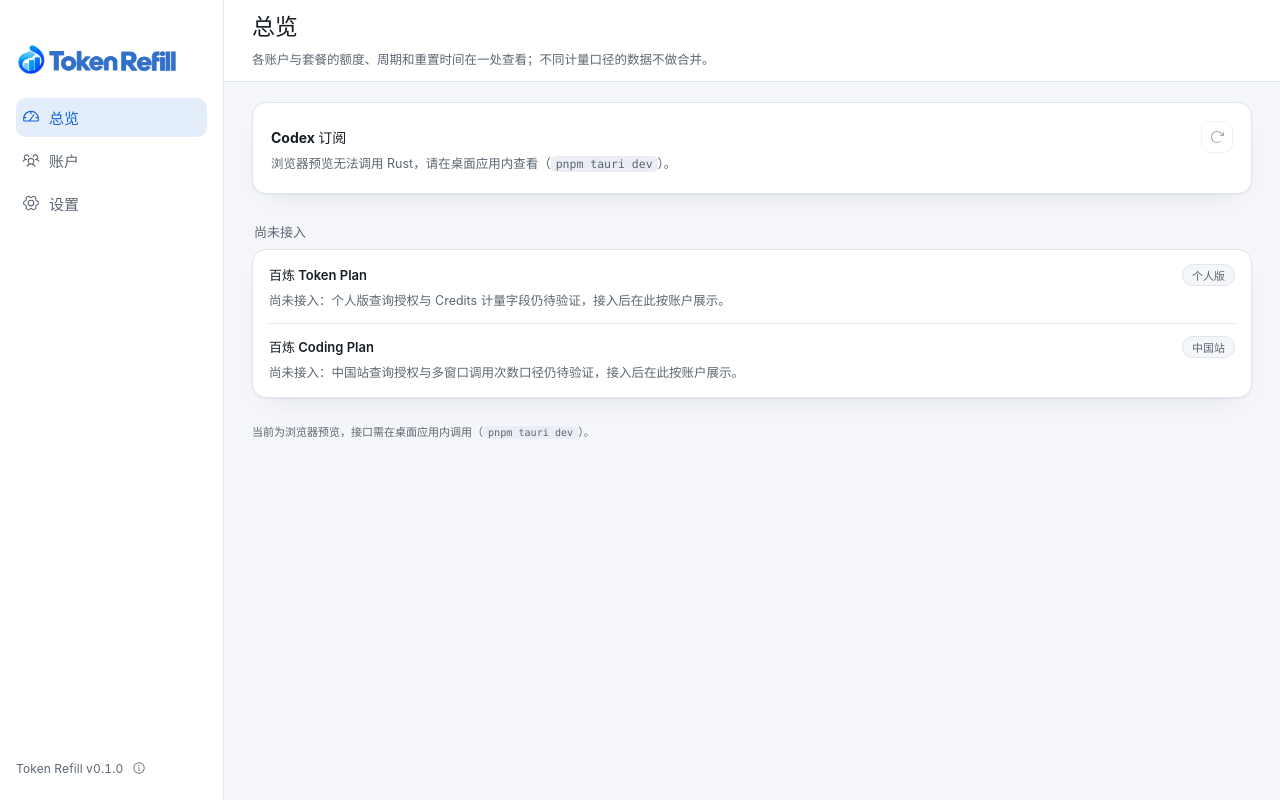
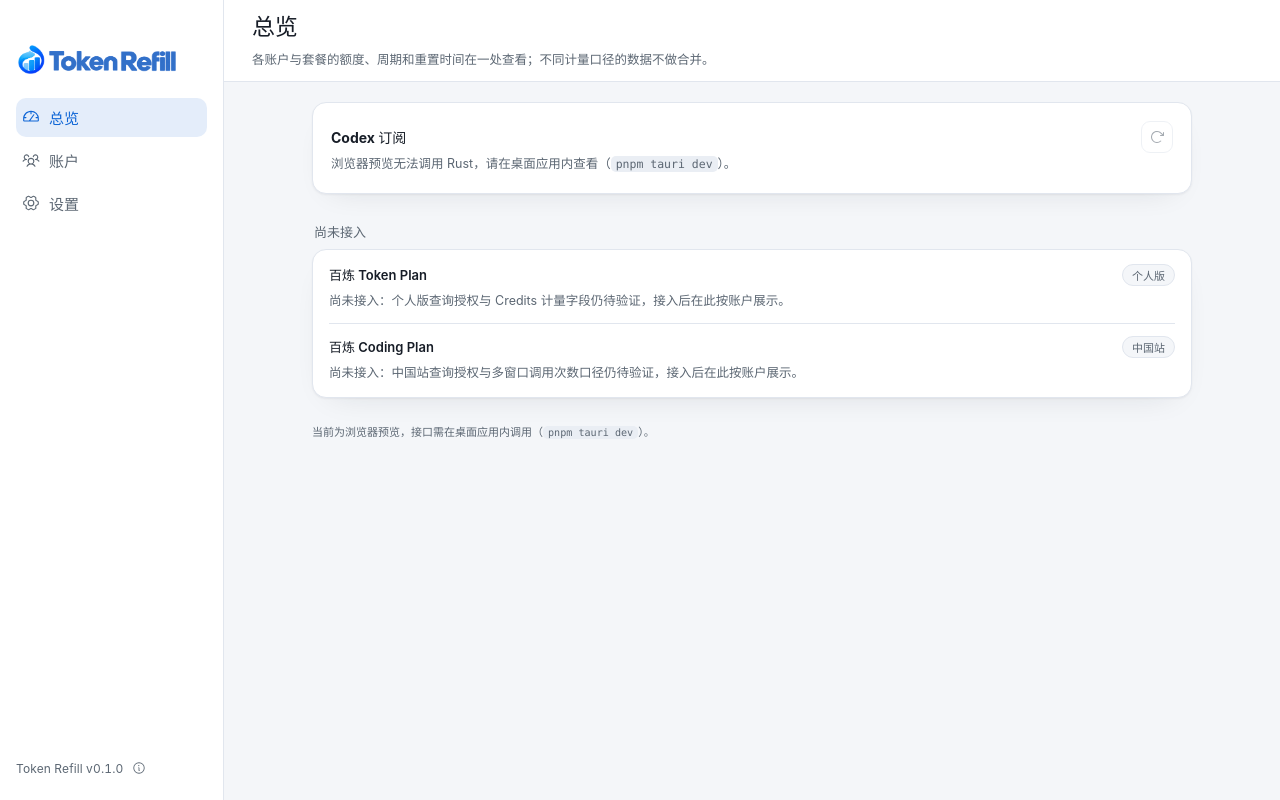
Before and after one commit to YunboChen/token-refill, a React (Vite) app: page / in a window 1280 px wide. Built offline with nearby package versions, Linux system fonts and the light colour scheme.

Commit message:
style: 限制内容区最大宽度并居中

```diff
--- a/src/App.module.css
+++ b/src/App.module.css
@@ -180,10 +180,16 @@
   background: var(--surface);
 }
 
-/* 内容区不设最大宽度，随窗口一起变宽 */
-.pageHeaderInner,
+/* 页头随窗口铺满 */
+.pageHeaderInner {
+  width: 100%;
+}
+
+/* 内容区设最大宽度，窗口拉宽后正文不无限伸展，水平居中 */
 .mainScroll > * {
   width: 100%;
+  max-width: 880px;
+  margin-inline: auto;
 }
 
 
```
